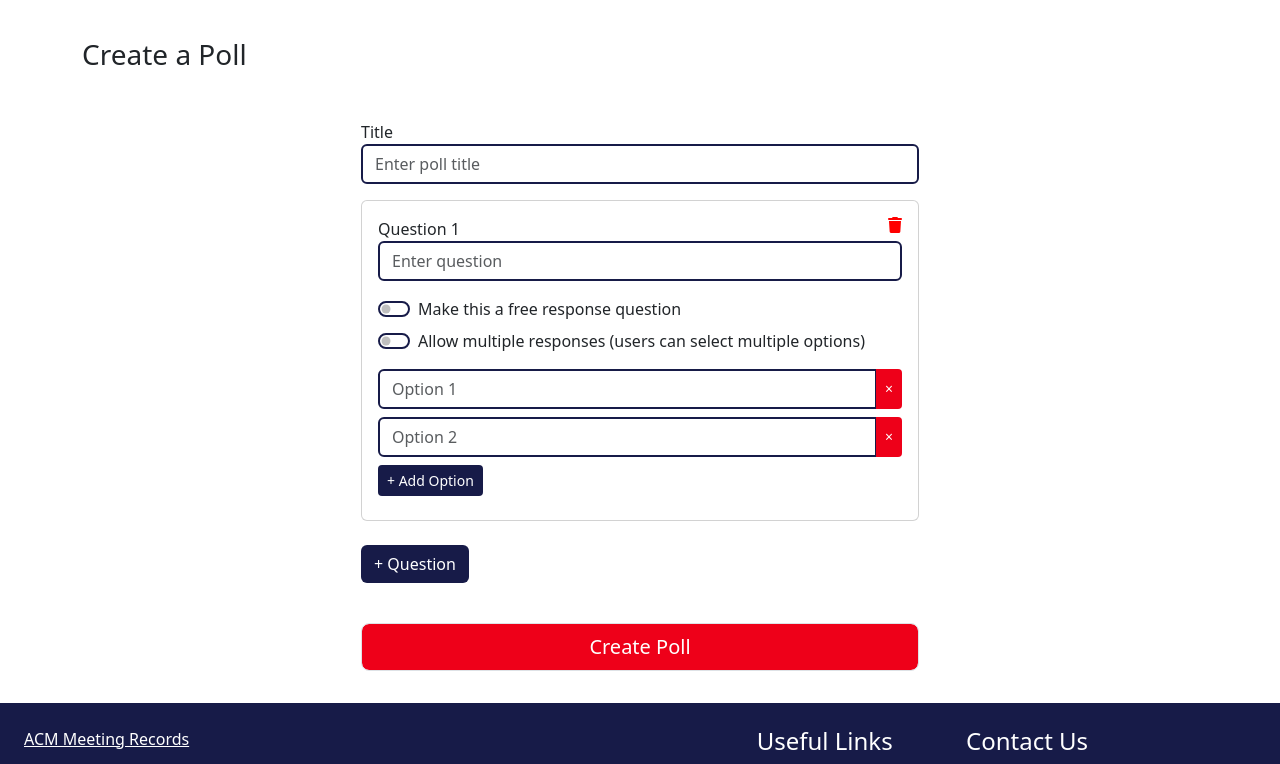
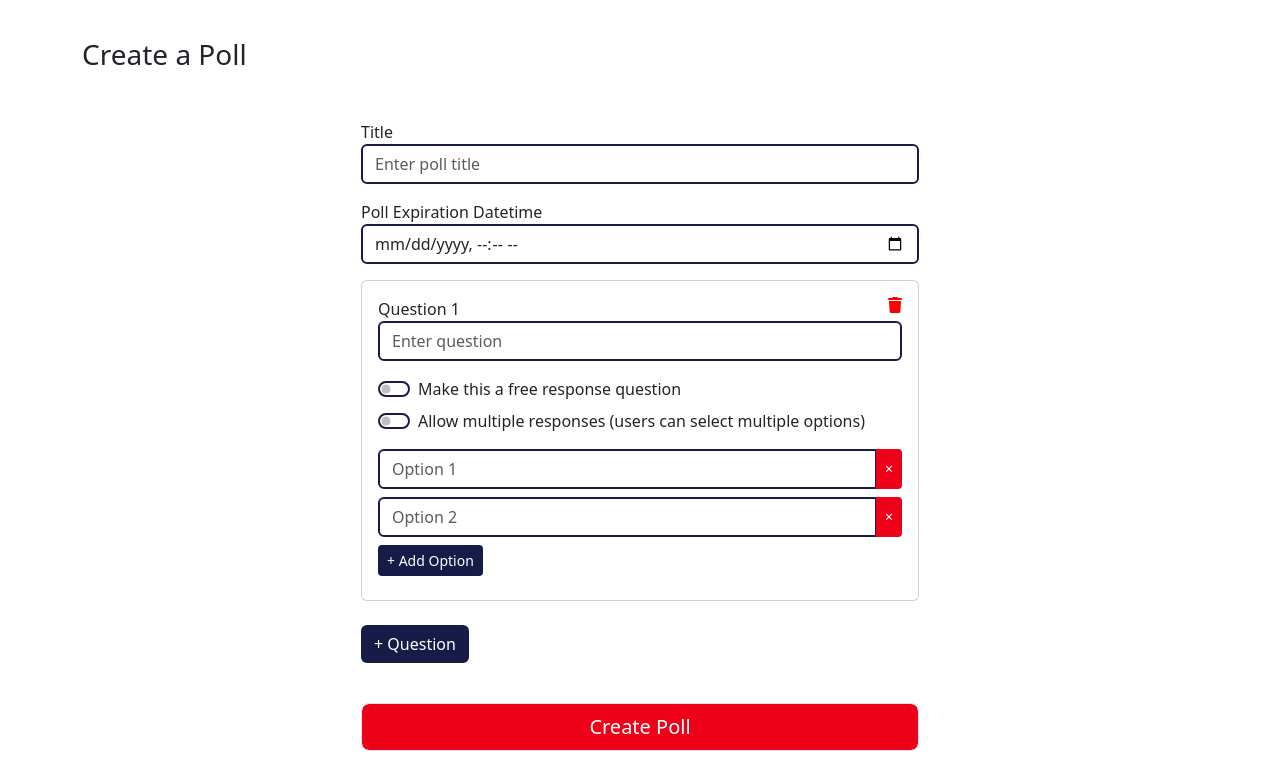
Before and after one commit to acm-udayton/ACM-Meeting-Records, a Flask app: template app/templates/admin/polls.html in a window 1280 px wide. Shown: the part 389-1153 px from the top of the page. Run offline with Flask 3, Linux system fonts and the light colour scheme; the template is opened without the code that fills it: values that come from a table or form of the project are taken from there, others are empty; some libraries are stand-ins or nearby versions.

Commit message:
Add poll expiration logic and update template for poll creation

```diff
--- a/app/blueprints/polls.py
+++ b/app/blueprints/polls.py
@@ -11,6 +11,7 @@ Last Modfied: February 11, 2026.
 """
 
 # Standard library imports.
+from datetime import datetime
 
 # Third-party imports.
 from flask import (
@@ -64,7 +65,10 @@ def create_poll():
                 flash(f"Error in {getattr(form, field).label.text}: {error}", "danger")
         return redirect(url_for("polls.polls_list"))
     else:
-        poll = Poll(title=form.title.data)
+        if form.poll_expires.data and form.poll_expires.data <= datetime.now():
+            flash("Poll expiration datetime must be in the future.", "danger")
+            return redirect(url_for("polls.polls_list"))
+        poll = Poll(title=form.title.data, poll_expires=form.poll_expires.data)
         db.session.add(poll)
         db.session.flush()
 
--- a/app/forms.py
+++ b/app/forms.py
@@ -14,8 +14,9 @@ import re
 # Third-party imports.
 from flask import current_app
 from flask_wtf import FlaskForm, RecaptchaField, Recaptcha
-from wtforms import StringField, PasswordField, SubmitField, BooleanField, FieldList, FormField
+from wtforms import DateTimeField, DateTimeLocalField, StringField, PasswordField, SubmitField, BooleanField, FieldList, FormField
 from wtforms.validators import (
+    DataRequired,
     Optional,
     Length,
     Regexp,
@@ -264,6 +265,11 @@ class CreatePollForm(FlaskForm):
             Length(min=1, max=128)
         ]
     )
+    poll_expires = DateTimeLocalField(
+        'Poll Expiration Datetime',
+        format='%Y-%m-%dT%H:%M',
+        validators=[Optional()]
+    )
     questions = FieldList(FormField(CreatePollQuestionForm), min_entries=1)
     submit = SubmitField('Create Poll')
 
--- a/app/templates/admin/polls.html
+++ b/app/templates/admin/polls.html
@@ -107,6 +107,10 @@
                         <label for="title">Title</label>
                         <input id="title" class="form-control" type="text" name="{{form.title.name}}" placeholder="Enter poll title" required>
                     </div>
+                    <div class="form mb-3">
+                        <label for="poll_expires">Poll Expiration Datetime</label>
+                        <input id="poll_expires" class="form-control" type="datetime-local" name="{{form.poll_expires.name}}" placeholder="Enter poll expiration datetime">
+                    </div>
                     <div id="questions-container"> </div>
 
                     <button type="button" class="btn add-option-btn mb-3" onclick="addQuestion()">+ Question</button>
```
